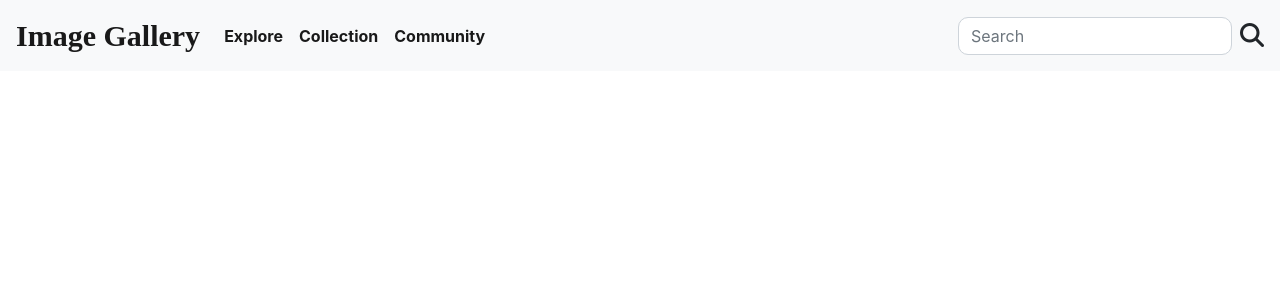
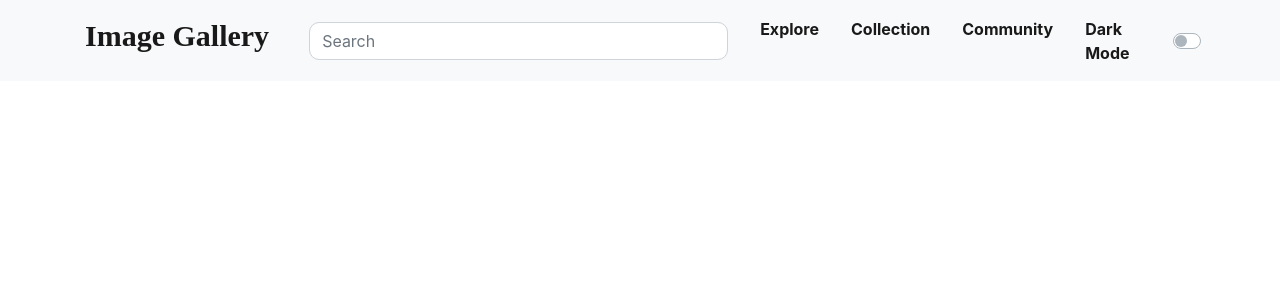
Before and after one commit to pythonpioneer/ImageGallery, a React (Create React App) app: page / in a window 1280 px wide. Shown: the top 300 px of the page. Built offline with nearby package versions, Linux system fonts and the light colour scheme.

Commit message:
navbar completed

```diff
--- a/src/components/Navbar.jsx
+++ b/src/components/Navbar.jsx
@@ -6,29 +6,46 @@ export default function Navbar() {
     return (
         <>
             <nav className="navbar navbar-expand-lg navbar-light bg-light">
-                <a className="navbar-brand" style={{fontFamily: "Pattaya", fontSize: "30px", fontWeight: "bold"}} href="#">Image Gallery</a>
+                <div className="container"> {/* Wrap the content in a container */}
+                    <a className="navbar-brand" style={{ fontFamily: "Pattaya", fontSize: "30px", fontWeight: "bold", marginBottom: "10px" }} href="#">
+                        Image Gallery
+                    </a>
                     <button className="navbar-toggler" type="button" data-toggle="collapse" data-target="#navbarSupportedContent" aria-controls="navbarSupportedContent" aria-expanded="false" aria-label="Toggle navigation">
                         <span className="navbar-toggler-icon"></span>
                     </button>
-
-                <div className="collapse navbar-collapse" id="navbarSupportedContent">
-                    <ul className="navbar-nav mr-auto">
-                        <li className="nav-item active">
-                            <a className="nav-link font-weight-bold" href="#">Explore</a>
+                    <div className="collapse navbar-collapse justify-content-center ml-4" id="navbarSupportedContent"> {/* Add justify-content-center */}
+                        <form className="form-inline my-2 my-lg-0"> {/* Add mr-2 for right margin */}
+                            <input className="form-control mr-sm-2" type="search" placeholder="Search" aria-label="Search" style={{ borderRadius: "10px" }} />
+                        </form>
+                        <ul className="navbar-nav mr-5">
+                            <li className="nav-item active ml-3">
+                                <a className="nav-link font-weight-bold" href="#">
+                                    Explore
+                                </a>
                             </li>
-                        <li className="nav-item active">
-                            <a className="nav-link font-weight-bold" href="#">Collection</a>
+                            <li className="nav-item active ml-3">
+                                <a className="nav-link font-weight-bold" href="#">
+                                    Collection
+                                </a>
                             </li>
-                        <li className="nav-item active">
-                            <a className="nav-link font-weight-bold" href="#" id="navbarDropdown" role="button" data-toggle="dropdown" aria-haspopup="true" aria-expanded="false">
+                            <li className="nav-item active ml-3">
+                                <a className="nav-link font-weight-bold" href="#" id="navbarDropdown" role="button" aria-expanded="false">
                                     Community
                                 </a>
                             </li>
+                            <li className="nav-item ml-3">
+                                <div className="d-flex align-items-center">
+                                    <div className="nav-link active font-weight-bold" id="navbarDropdown" style={{width: "100px"}}>
+                                        Dark Mode
+                                    </div>
+                                    <div className="custom-control custom-switch nav-link ml-4">
+                                        <input type="checkbox" className="custom-control-input" id="customSwitch1" defaultunchecked />
+                                        <label className="custom-control-label" htmlFor="customSwitch1"></label>
+                                    </div>
+                                </div>
+                            </li>
                         </ul>
-                    <form className="form-inline my-2 my-lg-0">
-                        <input className="form-control mr-sm-2" type="search" placeholder="Search" aria-label="Search" style={{borderRadius: "10px"}} />
-                        <i className="fa-solid fa-magnifying-glass fa-xl"></i>
-                    </form>
+                    </div>
                 </div>
             </nav>
         </>
--- a/src/index.css
+++ b/src/index.css
@@ -11,3 +11,10 @@ code {
   font-family: source-code-pro, Menlo, Monaco, Consolas, 'Courier New',
     monospace;
 }
+
+/* Define a media query for larger screens (adjust the breakpoint as needed) */
+@media (min-width: 992px) {
+  .form-inline input[type="search"] {
+    width: 419px; /* Adjust the width as desired for larger screens */
+  }
+}
```
Lines whose indentation alone changed are shown as unchanged.
